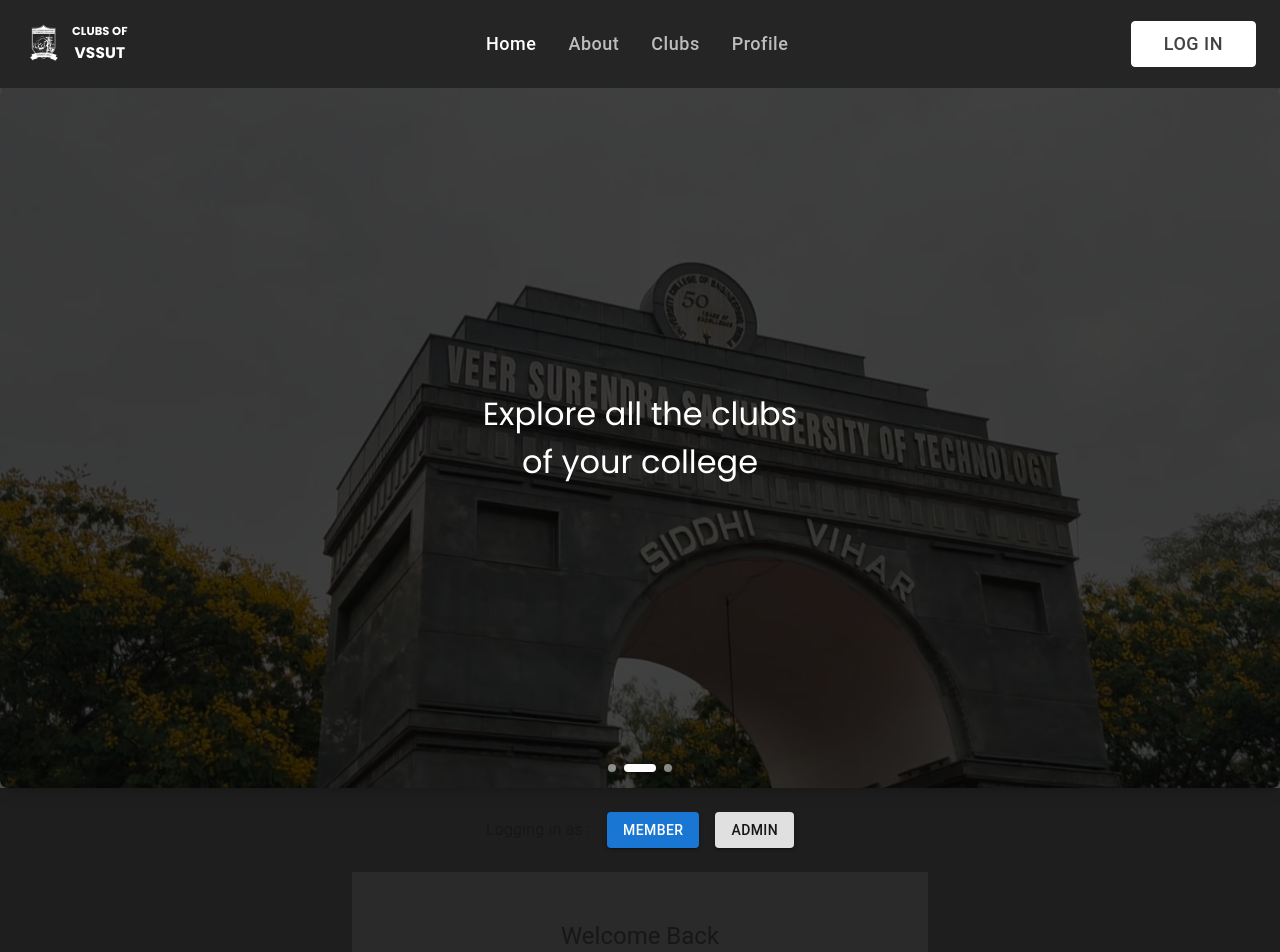
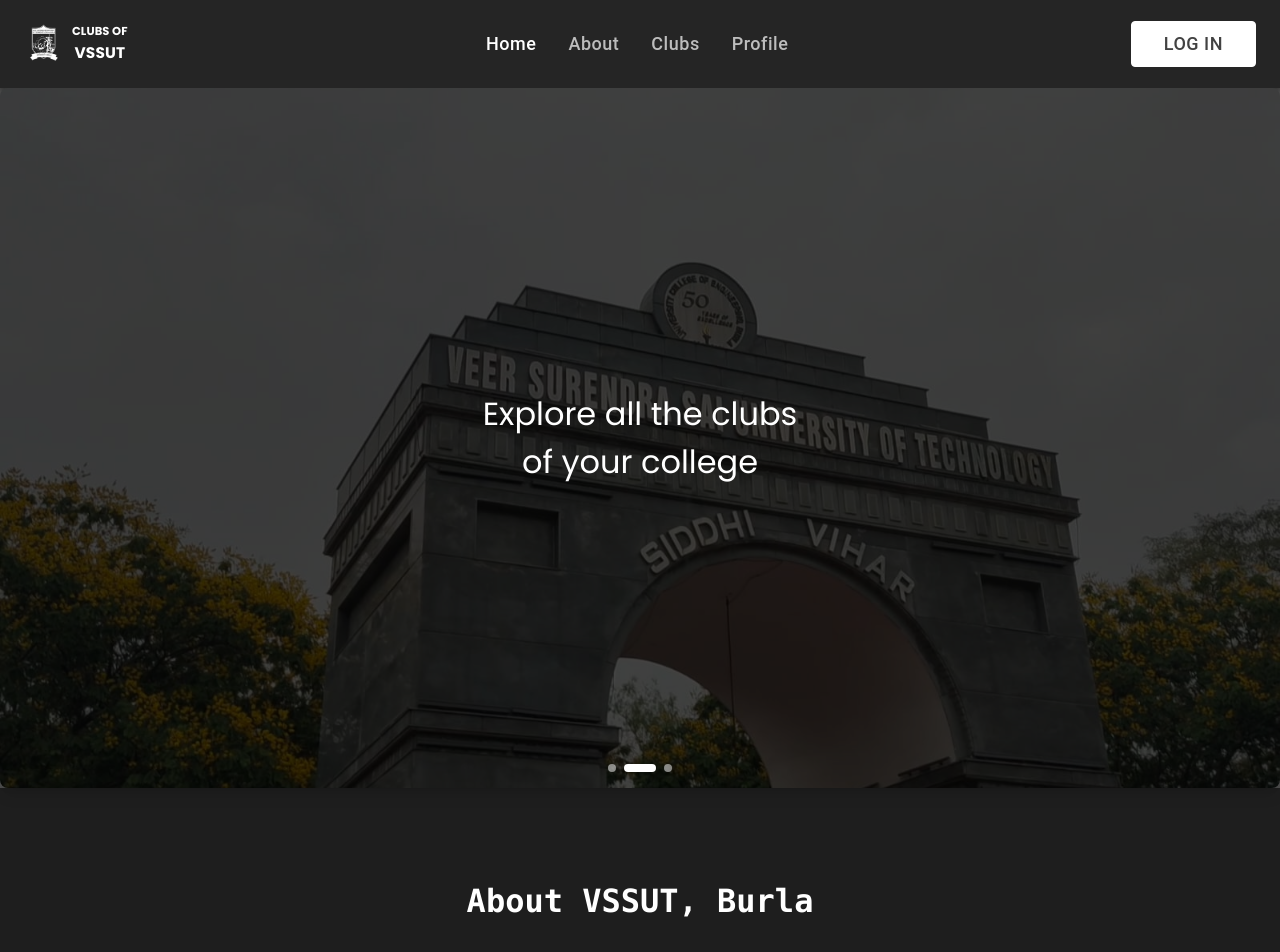
Before and after one commit to Jay-Prakash-Tanty/profile-page, a Next.js app: page / in a window 1280 px wide. Shown: the top 952 px of the page. Built offline with nearby package versions, Linux system fonts and the light colour scheme.

Commit message:
Added sidenav bar

```diff
--- a/src/app/page.tsx
+++ b/src/app/page.tsx
@@ -37,7 +37,7 @@
         >
         </Carousel>
       </div>
-      <MainLogin/>
+      {/* <MainLogin/> */}
       <About/>
       <EventsAndNews/>
       <UpEve/>
--- a/src/components/carousal/Carousal.tsx
+++ b/src/components/carousal/Carousal.tsx
@@ -18,7 +18,7 @@
   }, [imagesArray, interval]);
 
   return (
-    <div className="relative w-full h-[70vh] md:h-[700px]">
+    <div className="relative w-full h-[90vh] md:h-[700px]">
       <div className="overflow-hidden rounded-lg shadow-lg h-full">
         <div
           className="absolute top-0 left-0 w-full h-full"
```
